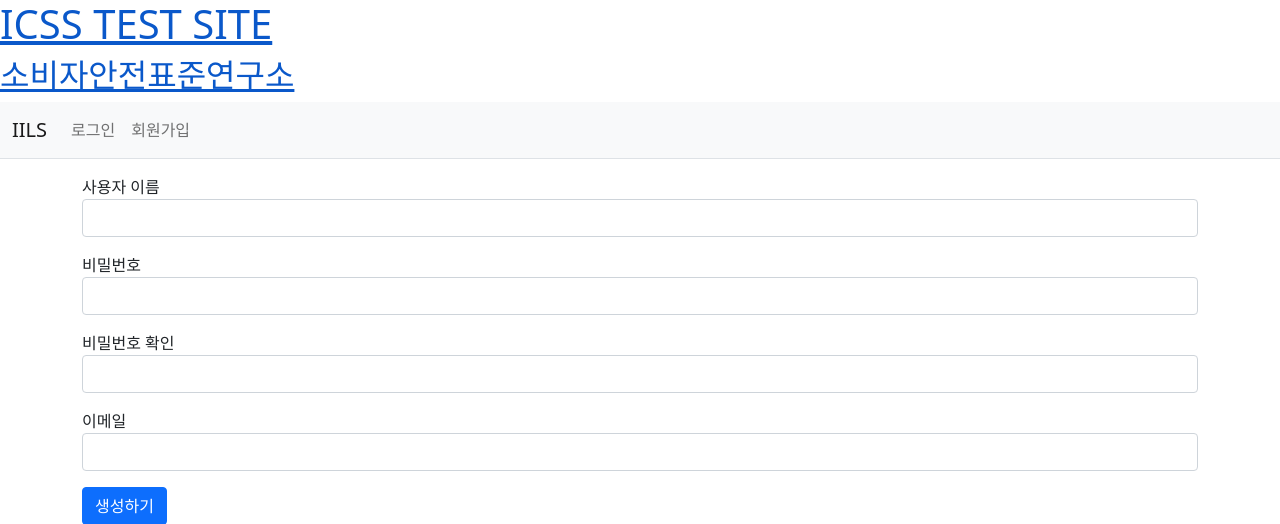
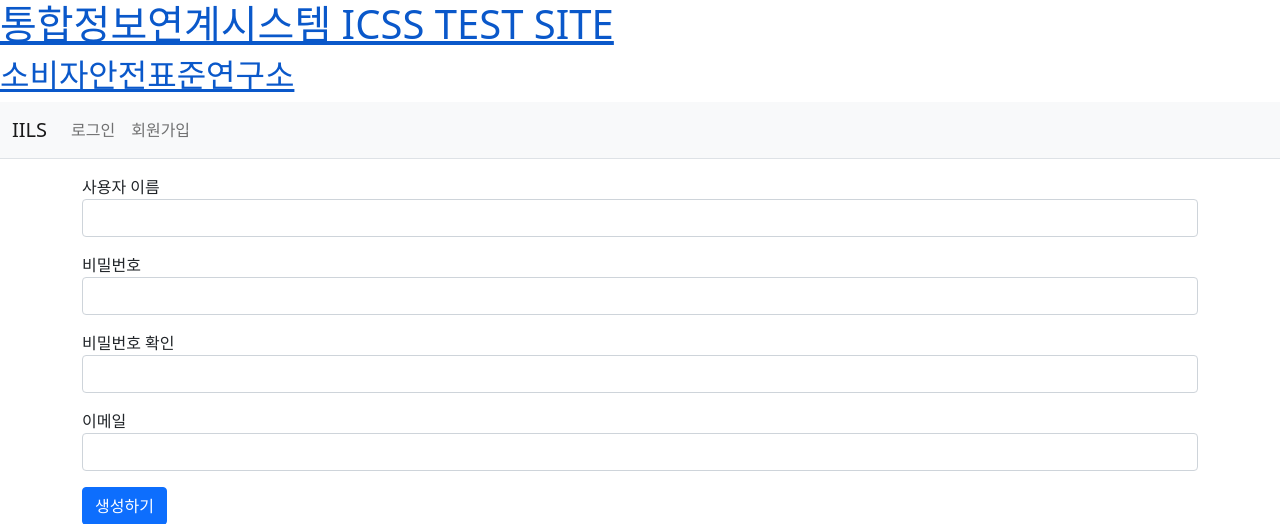
Before and after one commit to tristian69/GPCK, a Django app: page /common/signup/ in a window 1280 px wide. Shown: the top 524 px of the page. Run offline with Django 5.2, Linux system fonts and the light colour scheme; some libraries are stand-ins or nearby versions.

Commit message:
test site 명칭 변경

```diff
--- a/templates/base.html
+++ b/templates/base.html
@@ -14,7 +14,7 @@
 <body>
 
     <a href="{% url 'iils:index' %}">
-      <h1>ICSS TEST SITE</h1>
+      <h1>통합정보연계시스템 ICSS TEST SITE</h1>
       <h2>소비자안전표준연구소</h2>
     </a>
 
```
